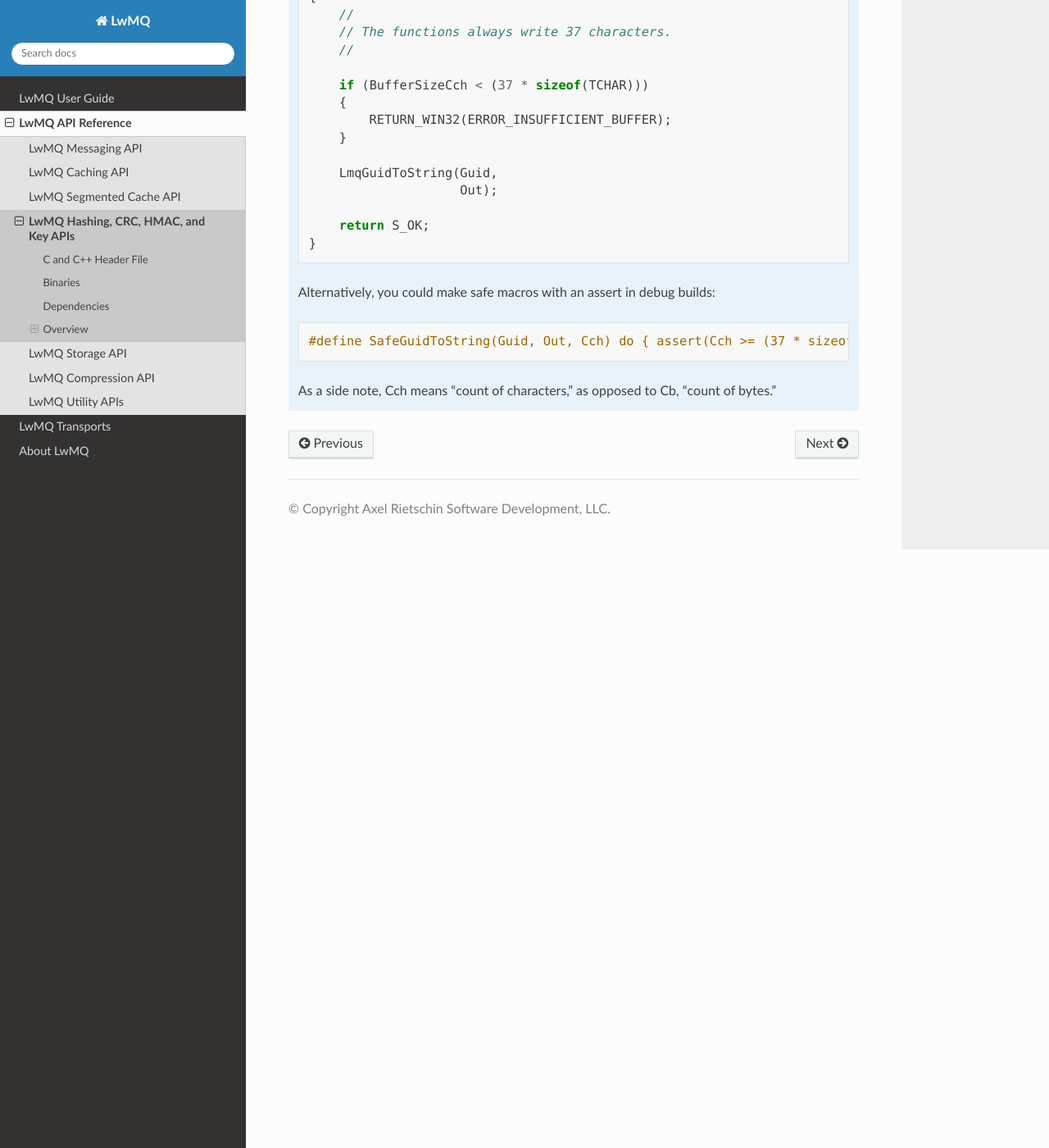
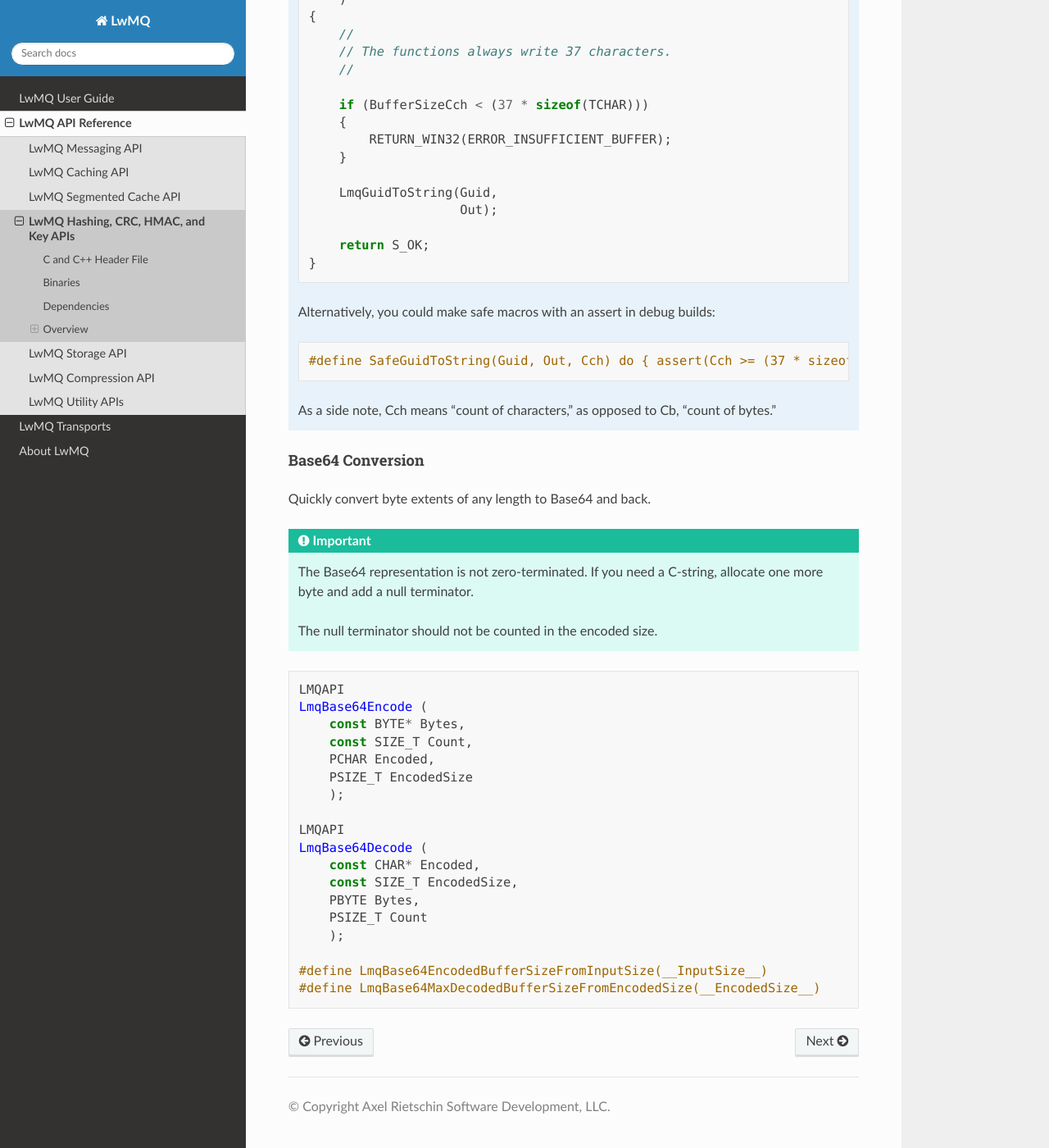
Before and after one commit to axelriet/LwMQ.net, a Sphinx documentation site: the page built from docs/api/hashing.rst, in a window 1280 px wide and 1400 px high, scrolled down 11651 px. Shown: the whole window at 82% size. Built offline with Sphinx 7.4.7 and the Read the Docs theme 3.1.0, drawn with Linux system fonts in a browser that asks for light colours; some of the changed text lies outside the part shown.

Commit message:
Doc (1.0.0.24)

```diff
--- a/docs/api/hashing.rst
+++ b/docs/api/hashing.rst
@@ -8,7 +8,8 @@
 
 LwMQ also provides fast functions to convert GUIDs/UUIDs to
 standard string format with or without enclosing braces, as
-well as a fast equality comparison for those strings.
+well as a fast equality comparison for those strings, and
+fast Base64 conversion functions.
 
 Remember that every hash function is subject to collisions, and the
 hashing functions provided by LwMQ are not cryptographic. They are
@@ -540,14 +541,14 @@
 
 .. code:: cpp
 
-    LMQAPIIMP_VOID
+    LMQAPI_VOID
     LmqBytesToHexStringA (
         const BYTE* Bytes,
         const SIZE_T Count,
         PCHAR Out // ((Count * 2) + 1) ASCII chars
         );
 
-    LMQAPIIMP_VOID
+    LMQAPI_VOID
     LmqBytesToHexStringW (
         const BYTE* Bytes,
         const SIZE_T Count,
@@ -598,3 +599,38 @@
         #define SafeGuidToString(Guid, Out, Cch) do { assert(Cch >= (37 * sizeof(TCHAR))) LmqGuidToString(Guid, Out); } while(0,0)
 
     As a side note, Cch means "count of characters," as opposed to Cb, "count of bytes."
+
+
+
+Base64 Conversion
+^^^^^^^^^^^^^^^^^
+
+Quickly convert byte extents of any length to Base64 and back.
+
+.. important::
+
+    The Base64 representation is not zero-terminated. If you need
+    a C-string, allocate one more byte and add a null terminator.
+
+    The null terminator should not be counted in the encoded size.
+
+.. code:: cpp
+
+    LMQAPI
+    LmqBase64Encode (
+        const BYTE* Bytes,
+        const SIZE_T Count,
+        PCHAR Encoded,
+        PSIZE_T EncodedSize
+        );
+
+    LMQAPI
+    LmqBase64Decode (
+        const CHAR* Encoded,
+        const SIZE_T EncodedSize,
+        PBYTE Bytes,
+        PSIZE_T Count
+        );
+
+    #define LmqBase64EncodedBufferSizeFromInputSize(__InputSize__)
+    #define LmqBase64MaxDecodedBufferSizeFromEncodedSize(__EncodedSize__)
```
